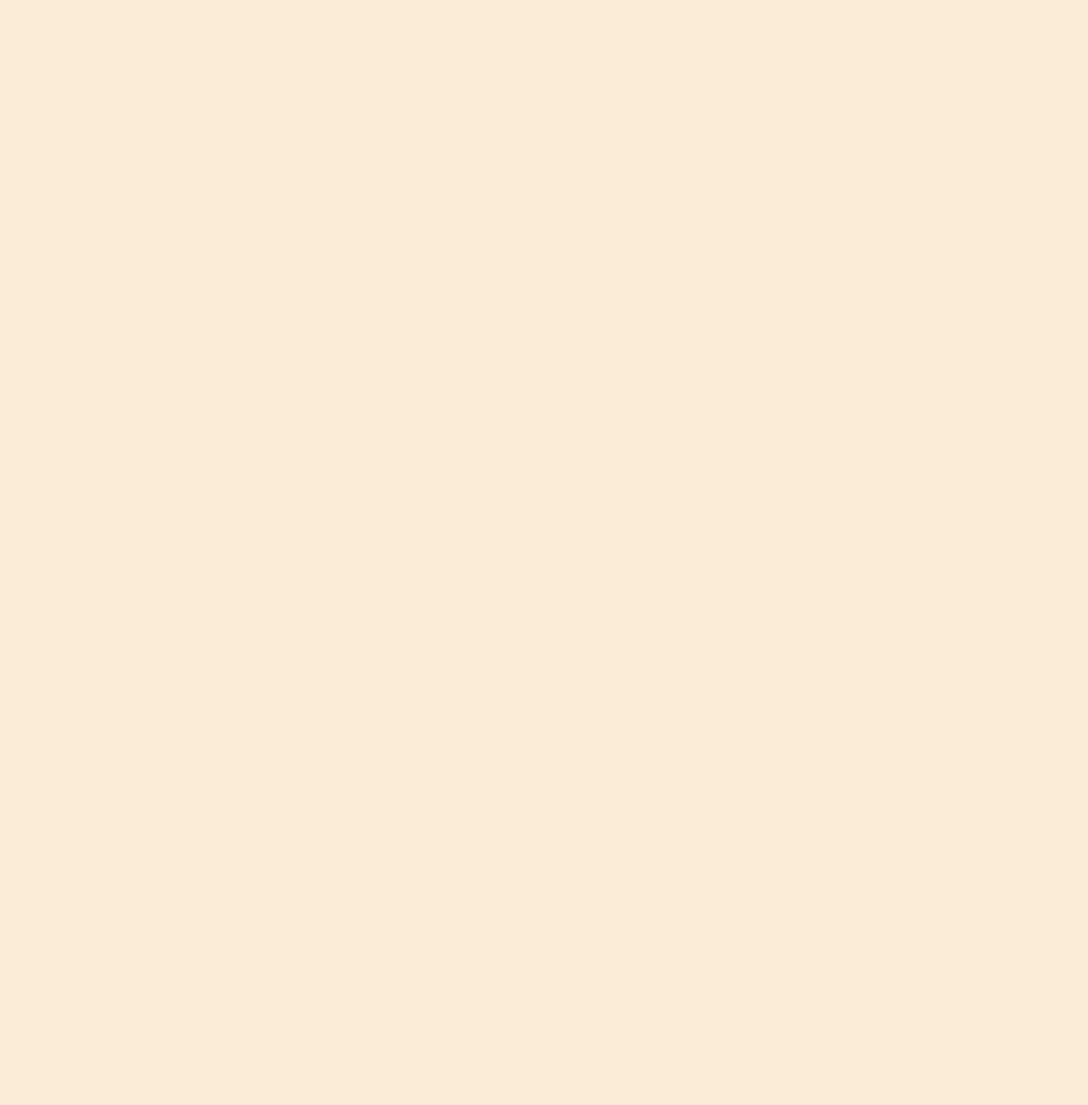
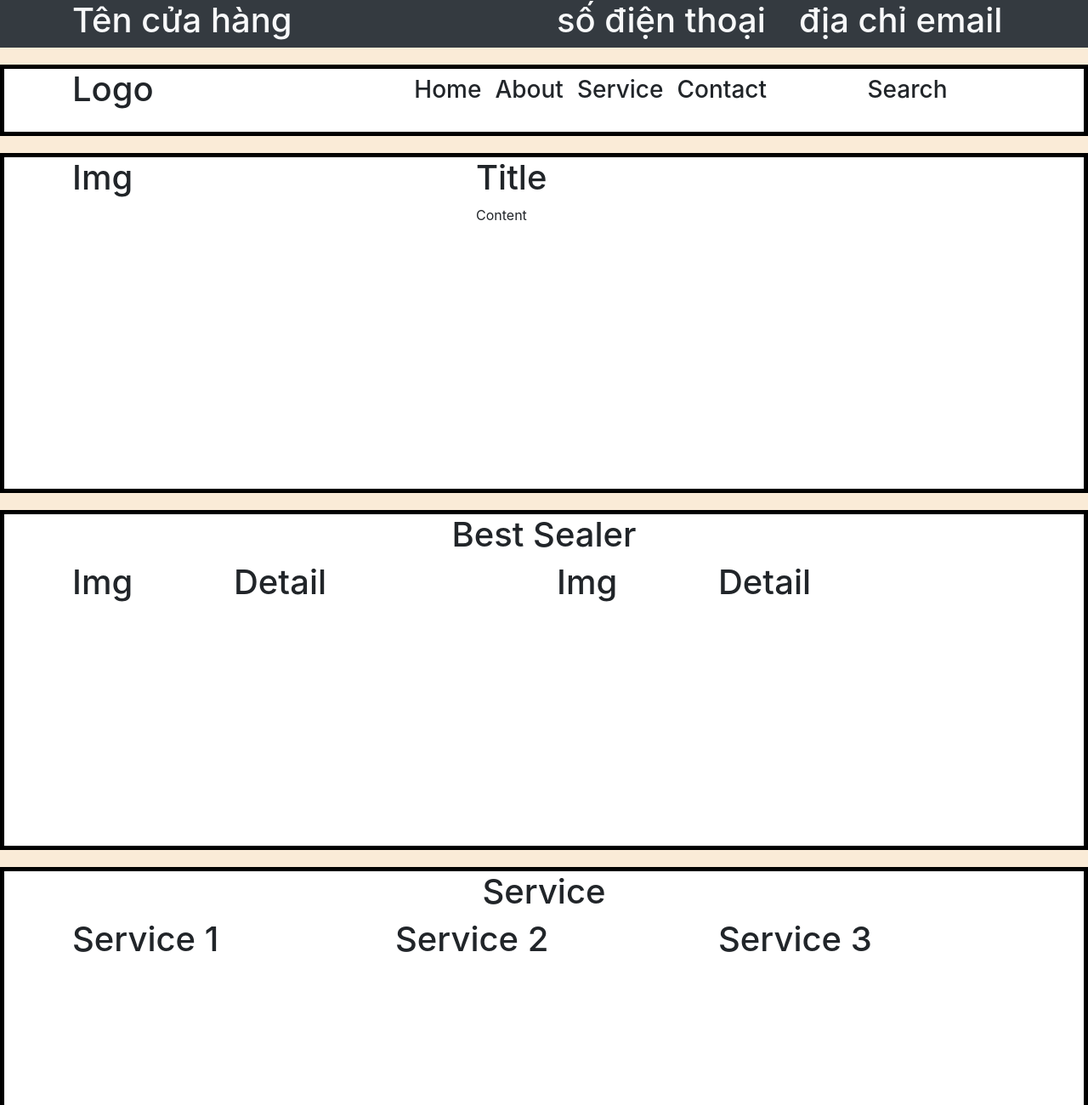
Before and after one commit to nhatnd0909/FER201, a plain HTML site: page index.html in a window 1280 px wide. Shown: the top 1300 px of the page at 85% size. Before the commit the page ends 800 px from the top, so only its background shows below. Drawn offline with nearby package versions, Linux system fonts and the light colour scheme.

Commit message:
responsive design

```diff
--- a/index.html
+++ b/index.html
@@ -8,27 +8,146 @@
     <title>Document</title>
     <link rel="stylesheet" href="https://cdn.jsdelivr.net/npm/bootstrap@4.0.0/dist/css/bootstrap.min.css"
         integrity="sha384-Gn5384xqQ1aoWXA+058RXPxPg6fy4IWvTNh0E263XmFcJlSAwiGgFAW/dAiS6JXm" crossorigin="anonymous">
-    <style>
-        body {
-            background-color: antiquewhite;
-        }
-
-        .nav-bar {
-            margin: 20px 0px;
-        }
-
-        .top {
-            margin-bottom: 20px;
-        }
-
-        .footer {
-            margin-top: 20px;
-        }
-    </style>
+    <link rel="stylesheet" href="style.css">
 </head>
 
 <body>
+    <!-- Top header start -->
+    <div class="top_header bg-dark">
+        <div class="container">
+            <div>
+                <div class="row">
+                    <div class="col-md-6">
+                        <h1 class="text-light">Tên cửa hàng</h1>
+                    </div>
+                    <div class="col-md-3">
+                        <h1 class="text-light">số điện thoại</h1>
+                    </div>
+                    <div class="col-md-3">
+                        <h1 class="text-light">địa chỉ email</h1>
+                    </div>
+                </div>
+            </div>
 
+        </div>
+    </div>
+    </div>
+    <!-- Top header end -->
+    <!-- Header star -->
+    <div class="header_main">
+        <div class="container">
+            <div class="row">
+                <div class="col-md-3">
+                    <h1>Logo</h1>
+                </div>
+                <div class="col-md-6">
+                    <div class="nav_bar">
+                        <ul class="d-flex flex-row-reverse">
+                            <li>
+                                <h3 class="p-2">Contact</h3>
+                            </li>
+                            <li>
+                                <h3 class="p-2">Service</h3>
+                            </li>
+                            <li>
+                                <h3 class="p-2">About</h3>
+                            </li>
+                            <li>
+                                <h3 class="p-2">Home</h3>
+                            </li>
+                        </ul>
+                    </div>
+                </div>
+                <div class="col-md-3">
+                    <div class="d-flex justify-content-center">
+                        <h3 class="p-2">Search</h3>
+                    </div>
+                </div>
+            </div>
+        </div>
+
+
+    </div>
+    <!-- Header end -->
+    <!-- Banner star -->
+    <div class="banner">
+        <div class="container">
+            <div class="row">
+                <div class="col-md-5">
+                    <h1>Img</h1>
+                </div>
+                <div class="col-md-7">
+                    <h1>Title</h1>
+                    <p>Content</p>
+                </div>
+            </div>
+        </div>
+    </div>
+    <!-- Banner end -->
+    <!-- Content start -->
+    <div class="best_seller">
+        <div class="container">
+            <h1 class="d-flex justify-content-center">Best Sealer</h1>
+            <div class="row">
+                <div class="col-md-6">
+                    <div class="row">
+                        <div class="col-md-4">
+                            <h1>Img</h1>
+                        </div>
+                        <div class="col-md-8">
+                            <h1>Detail</h1>
+                        </div>
+                    </div>
+                </div>
+                <div class="col-md-6">
+                    <div class="row">
+                        <div class="col-md-4">
+                            <h1>Img</h1>
+                        </div>
+                        <div class="col-md-8">
+                            <h1>Detail</h1>
+                        </div>
+                    </div>
+                </div>
+            </div>
+        </div>
+    </div>
+
+    <div class="service">
+        <div class="container">
+            <h1 class="d-flex justify-content-center">Service</h1>
+            <div class="row">
+                <div class="col-md-4">
+                    <h1>Service 1</h1>
+                </div>
+                <div class="col-md-4">
+                    <h1>Service 2</h1>
+                </div>
+                <div class="col-md-4">
+                    <h1>Service 3</h1>
+                </div>
+            </div>
+        </div>
+
+    </div>
+    <!-- Content end -->
+    <!-- Footer start -->
+    <div class="footer">
+        <div class="container">
+            <div class="row">
+                <div class="col-md-4">
+                    <h1>footer 1</h1>
+                </div>
+                <div class="col-md-4">
+                    <h1>footer 2</h1>
+                </div>
+                <div class="col-md-4">
+                    <h1>footer 3</h1>
+                </div>
+            </div>
+        </div>
+    </div>
+    <!-- Footer end -->
 </body>
 
 </html>
--- /dev/null
+++ b/style.css
@@ -0,0 +1,47 @@
+body {
+    background-color: antiquewhite;
+}
+
+ul {
+    list-style: none;
+}
+
+.header_main {
+    margin-top: 20px;
+    background-color: white;
+    border: 5px;
+    border-style: solid;
+    border-color: black;
+}
+
+.banner {
+    margin-top: 20px;
+    height: 400px;
+    background-color: white;
+    border: 5px;
+    border-style: solid;
+    border-color: black;
+}
+
+.best_seller {
+    margin-top: 20px;
+    height: 400px;
+    background-color: white;
+    border: 5px;
+    border-style: solid;
+    border-color: black;
+}
+
+.service {
+    margin-top: 20px;
+    height: 1200px;
+    background-color: white;
+    border: 5px;
+    border-style: solid;
+    border-color: black;
+}
+
+.footer {
+    background-color: black;
+    color: white;
+}
```
